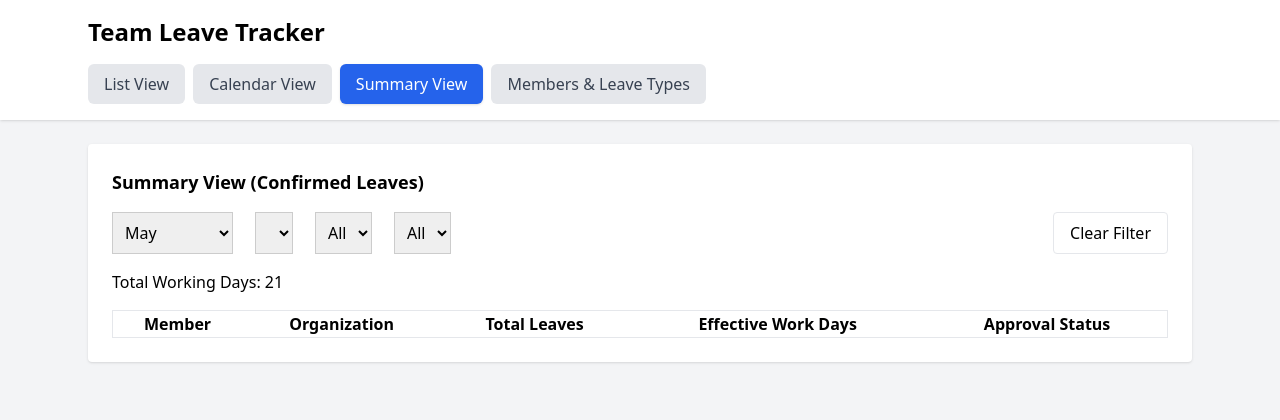
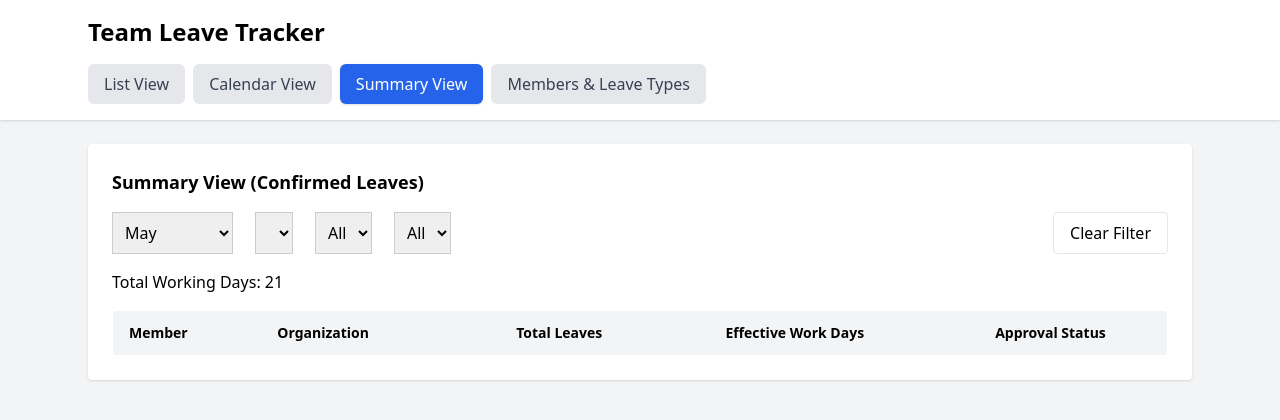
Before and after one commit to pinaki-GH/leave-tracker, a Next.js app: page /summary in a window 1280 px wide. Shown: the top 420 px of the page. Built offline with nearby package versions, Linux system fonts and the light colour scheme.

Commit message:
Update page.tsx

```diff
--- a/app/summary/page.tsx
+++ b/app/summary/page.tsx
@@ -81,7 +81,6 @@ export default function SummaryPage() {
   const [month, setMonth] = useState<number | "All">(currentMonth);
   const [year, setYear] = useState(currentYear);
 
-  // ✅ NEW FILTERS
   const [selectedMember, setSelectedMember] = useState("All");
   const [selectedOrg, setSelectedOrg] = useState("All");
 
@@ -262,32 +261,34 @@ export default function SummaryPage() {
       )}
 
       {/* Table */}
-      <table className="w-full border">
-        <thead>
+      <table className="w-full border border-gray-200 rounded overflow-hidden">
+        <thead className="bg-gray-100 text-sm font-semibold">
           <tr>
-            <th>Member</th>
-            <th>Organization</th>
-            {leaveTypes.map(t => <th key={t}>{t}</th>)}
-            <th>Total Leaves</th>
-            <th>Effective Work Days</th>
-            <th>Approval Status</th>
+            <th className="px-4 py-3 text-left">Member</th>
+            <th className="px-4 py-3 text-left">Organization</th>
+            {leaveTypes.map(t => (
+              <th key={t} className="px-4 py-3 text-center">{t}</th>
+            ))}
+            <th className="px-4 py-3 text-center">Total Leaves</th>
+            <th className="px-4 py-3 text-center">Effective Work Days</th>
+            <th className="px-4 py-3 text-center">Approval Status</th>
           </tr>
         </thead>
 
         <tbody>
-          {summary.map(r => (
-            <tr key={r.member}>
-              <td>{r.member}</td>
-              <td>{r.organization}</td>
+          {summary.map((r, idx) => (
+            <tr key={r.member} className={idx % 2 === 0 ? "bg-white" : "bg-gray-50"}>
+              <td className="px-4 py-3 text-left">{r.member}</td>
+              <td className="px-4 py-3 text-left">{r.organization}</td>
 
               {leaveTypes.map(t => (
-                <td key={t}>{r.totals[t]}</td>
+                <td key={t} className="px-4 py-3 text-center">{r.totals[t]}</td>
               ))}
 
-              <td>{r.totalLeaves}</td>
-              <td>{r.effectiveWorkDays ?? "—"}</td>
+              <td className="px-4 py-3 text-center">{r.totalLeaves}</td>
+              <td className="px-4 py-3 text-center">{r.effectiveWorkDays ?? "—"}</td>
 
-              <td>
+              <td className="px-4 py-3 text-center">
                 <select
                   value={r.approvalStatus}
                   onChange={e =>
@@ -296,7 +297,7 @@ export default function SummaryPage() {
                       e.target.value as ApprovalStatus
                     )
                   }
-                  className={`px-2 py-1 rounded ${
+                  className={`px-3 py-1 rounded text-sm ${
                     r.approvalStatus === "Approved"
                       ? "bg-green-100 text-green-700"
                       : "bg-yellow-100 text-yellow-700"
```
